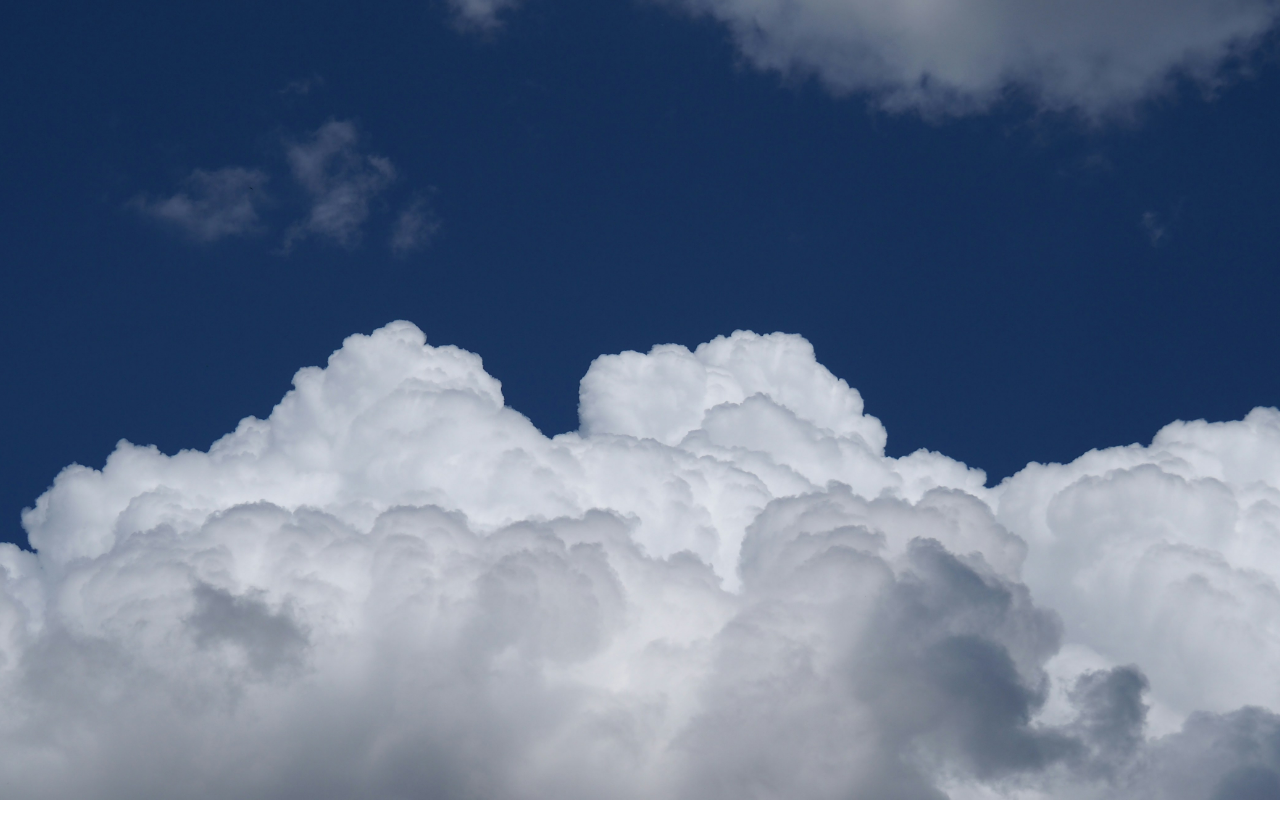
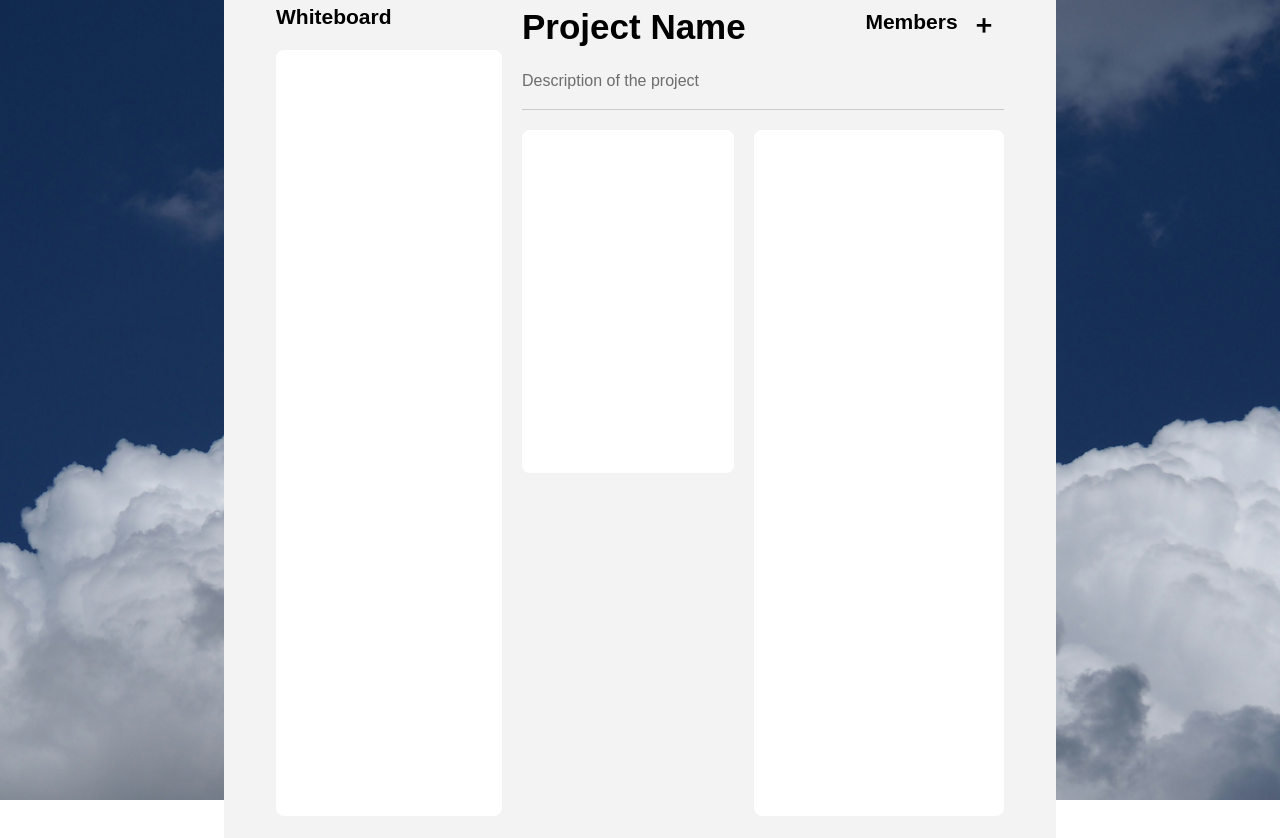
Before and after one commit to noahbomben/DataDynamos, a React (Vite) app in the folder remote-collaboration/: page /ProjectView in a window 1280 px wide. Before the commit this address had no page. Shown: the top 838 px of the page. Before the commit the page ends 800 px from the top, so only its background shows below. Built offline with nearby package versions, Linux system fonts and the light colour scheme.

Commit message:
added project view page

```diff
--- a/remote-collaboration/src/components/App/App.jsx
+++ b/remote-collaboration/src/components/App/App.jsx
@@ -8,6 +8,7 @@ import {
 import LoginPage from "../LoginPage/LoginPage.jsx"
 import SignUpPage from "../SignUpPage/SignUpPage.jsx"
 import HomePage from "../HomePage/HomePage.jsx"
+import ProjectView from '../ProjectView/ProjectView.jsx'
 
 function App() {
   return (
@@ -16,6 +17,7 @@ function App() {
         <Route path="/" element={<LoginPage />} />
         <Route path="/SignUpPage" element={<SignUpPage />} />
         <Route path="/HomePage" element={<HomePage />} />
+        <Route path="/ProjectView" element={<ProjectView />} />
       </Routes>
     </Router>
   )
--- a/remote-collaboration/src/components/HomePage/HomePage.jsx
+++ b/remote-collaboration/src/components/HomePage/HomePage.jsx
@@ -1,5 +1,5 @@
 import React from "react";
-import './Homepage.css'
+import './HomePage.css'
 
 function HomePage() {
     return (
--- /dev/null
+++ b/remote-collaboration/src/components/ProjectView/ProjectView.css
@@ -0,0 +1,106 @@
+
+.page{
+    width: 60vw;
+    padding: 0 2em;
+    background-color: rgb(243, 243, 243);
+    border-radius: 8px;
+}
+
+h1 {
+    font-size: 35px;
+    color: black;
+    font-family: Arial, Helvetica, sans-serif;
+}
+
+h2 {
+    font-size: 21px;
+    color: black;
+    font-family: Arial, Helvetica, sans-serif;
+}
+
+p {
+    color: rgb(109, 109, 109);
+    font-family: Arial, Helvetica, sans-serif;
+}
+
+.projectview-container {
+    display: grid;
+    grid-template-columns: repeat(3, 1fr);
+    grid-template-rows: repeat(5, 1fr);
+}
+
+.whiteboard-container {
+    margin: 50px 10px 50px 20px;
+    text-align: left;
+    grid-area: 1 / 1 / 7 / 2;
+}
+
+.whiteboard {
+    width: 100%;
+    height: 92%;
+    background-color: white;
+    border-radius: 8px;
+}
+
+.projectinfo {
+    display: flex;
+    grid-area: 1 / 2 / 2 / 4;
+    margin: 50px 20px 10px 10px;
+    border-bottom: 1px solid rgb(202, 202, 202);
+}
+
+.info {
+    width: 70%;
+    text-align: left;
+    margin-right: 10px;
+}
+
+.members {
+    width: 30%;
+    text-align: left;
+    margin-top: 5px;
+    margin-left: 10px;
+    display: flex;
+    justify-content: space-between;
+    align-items: flex-start;
+}
+
+.members button {
+    display: flex;
+    height: 40px;
+    width: 40px;
+    margin-top: 15px;
+    padding: 0;
+    color: black;
+    background-color: transparent;
+    font-size: 30px;
+    justify-content: center;
+    align-content: center;
+}
+
+.members  button:hover {
+    border: transparent;
+}
+
+.projectcontent {
+    display: flex;
+    grid-area: 2 / 2 / 6 / 4;
+    margin: 10px 20px 50px 10px;
+}
+
+.files {
+    width: 45%;
+    height: 50%;
+    margin-right: 10px;
+    padding: 0px 20px;
+    background-color: white;
+    border-radius: 8px;
+}
+
+.chat {
+    width: 55%;
+    margin-left: 10px;
+    padding: 0px 20px;
+    background-color: white;
+    border-radius: 8px;
+}
--- /dev/null
+++ b/remote-collaboration/src/components/ProjectView/ProjectView.jsx
@@ -0,0 +1,33 @@
+import React from "react";
+import './ProjectView.css'
+
+function ProjectView() {
+    return(
+        <>
+        <div className="page">
+            <div className="projectview-container">
+                <div className="whiteboard-container">
+                    <h2>Whiteboard</h2>
+                    <div className="whiteboard"></div>
+                </div>
+                <div className="projectinfo">
+                    <div className="info">
+                        <h1>Project Name</h1>
+                        <p>Description of the project</p>
+                    </div>
+                    <div className="members">
+                        <h2>Members</h2>
+                        <button> + </button>
+                    </div>
+                </div>
+                <div className="projectcontent">
+                    <div className="files"></div>
+                    <div className="chat"></div>
+                </div>
+            </div>
+        </div>
+        </>
+    )
+}
+
+export default ProjectView
```
